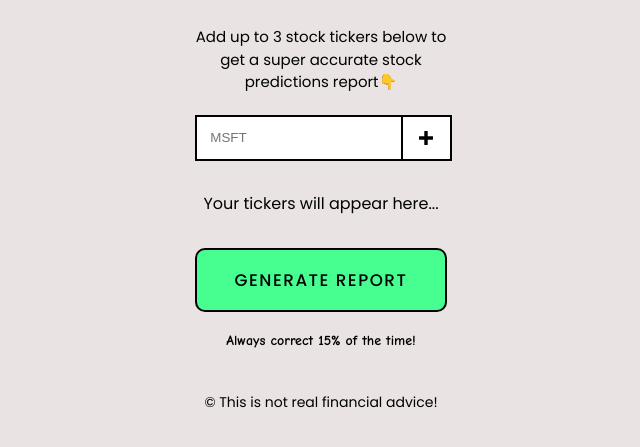
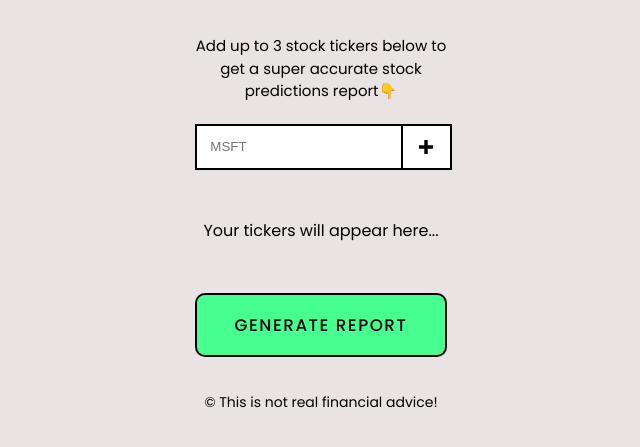
Before and after one commit to RafaS92/stock-price-ai, a website with bundled scripts: page index.html in a window 1280 px wide. Shown: the part 357-804 px from the top of the page, without its empty margins (319-959 px from the left). Built offline with nearby package versions, Linux system fonts and the light colour scheme.

Commit message:
remove text

```diff
--- a/index.html
+++ b/index.html
@@ -34,7 +34,6 @@
         <button class="generate-report-btn" type="button" disabled>
           Generate Report
         </button>
-        <p class="tag-line">Always correct 15% of the time!</p>
       </section>
       <section class="loading-panel">
         <img src="images/loader.svg" alt="loading" />
```
